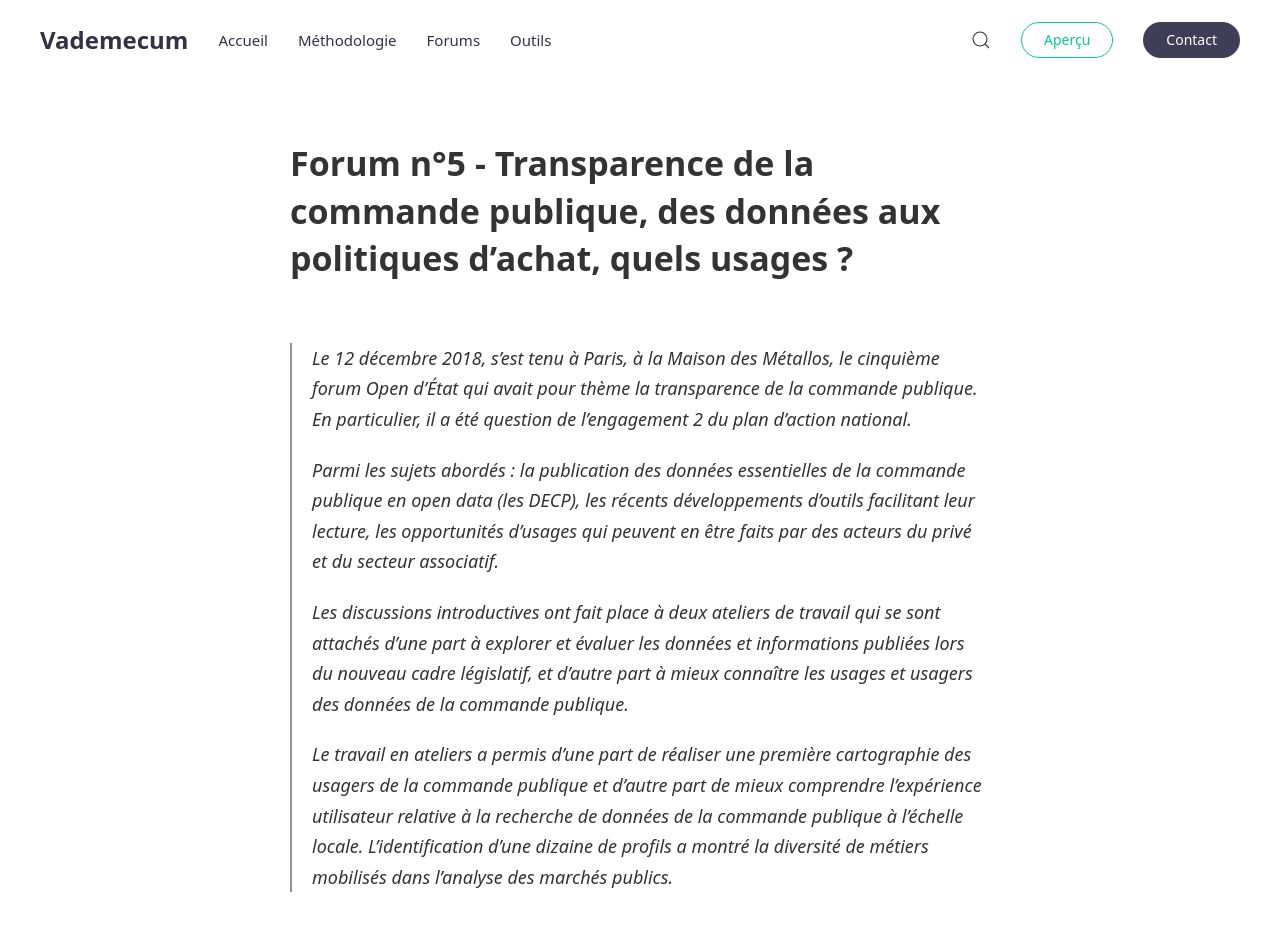
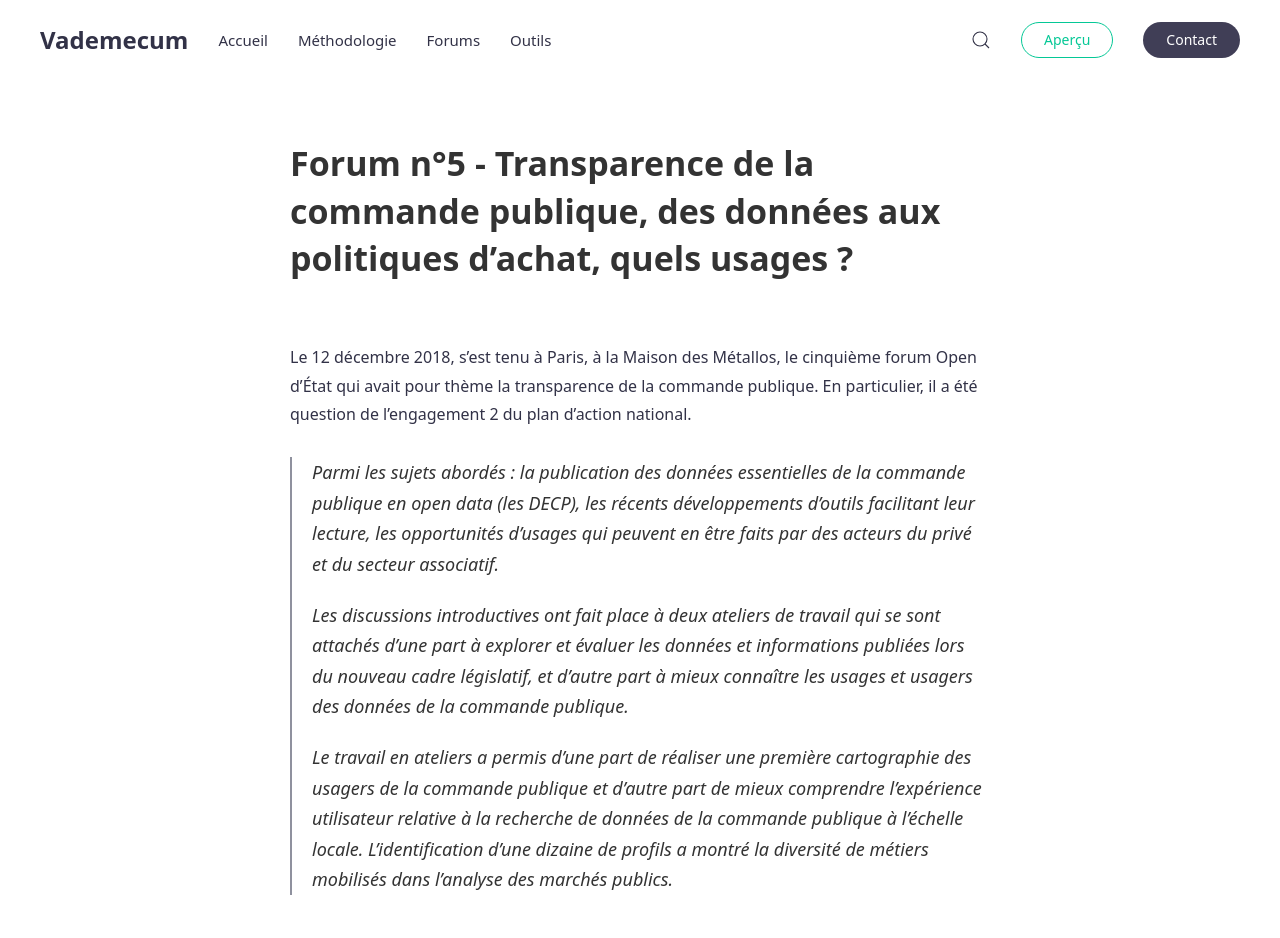
Before and after one commit to datactivist/vademecum, a Jekyll site: the page built from _posts/2018-12-12-transparence-donnees-commande-publique.md, in a window 1280 px wide. Shown: the top 938 px of the page. Built offline with Jekyll 4.4.1, drawn with Linux system fonts in a browser that asks for light colours.

```diff
--- a/_posts/2018-12-12-transparence-donnees-commande-publique.md
+++ b/_posts/2018-12-12-transparence-donnees-commande-publique.md
@@ -3,8 +3,8 @@ title: Forum n°5 - Transparence de la commande publique, des données aux polit
 categories: [news, updates]
 ---
 
-> Le 12 décembre 2018, s’est tenu à Paris, à la Maison des Métallos, le cinquième forum Open d’État qui avait pour thème la transparence de la commande publique. En particulier, il a été question de l’engagement 2 du plan d’action national.
->
+Le 12 décembre 2018, s’est tenu à Paris, à la Maison des Métallos, le cinquième forum Open d’État qui avait pour thème la transparence de la commande publique. En particulier, il a été question de l’engagement 2 du plan d’action national.
+
 > Parmi les sujets abordés : la publication des données essentielles de la commande publique en open data (les DECP), les récents développements d’outils facilitant leur lecture, les opportunités d’usages qui peuvent en être faits par des acteurs du privé et du secteur associatif.
 >
 > Les discussions introductives ont fait place à deux ateliers de travail qui se sont attachés d’une part à explorer et évaluer les données et informations publiées lors du nouveau cadre législatif, et d’autre part à mieux connaître les usages et usagers des données de la commande publique.
```
